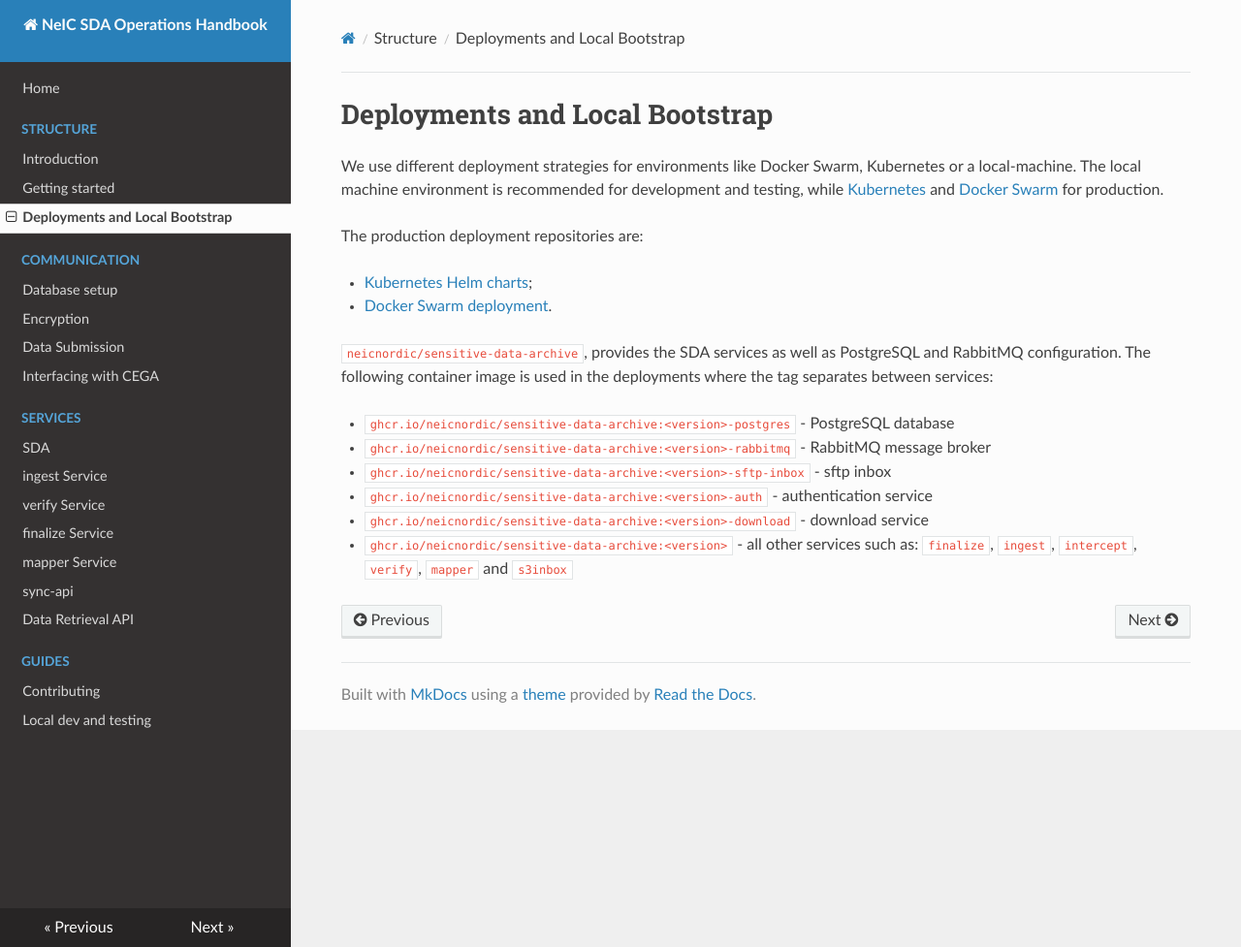
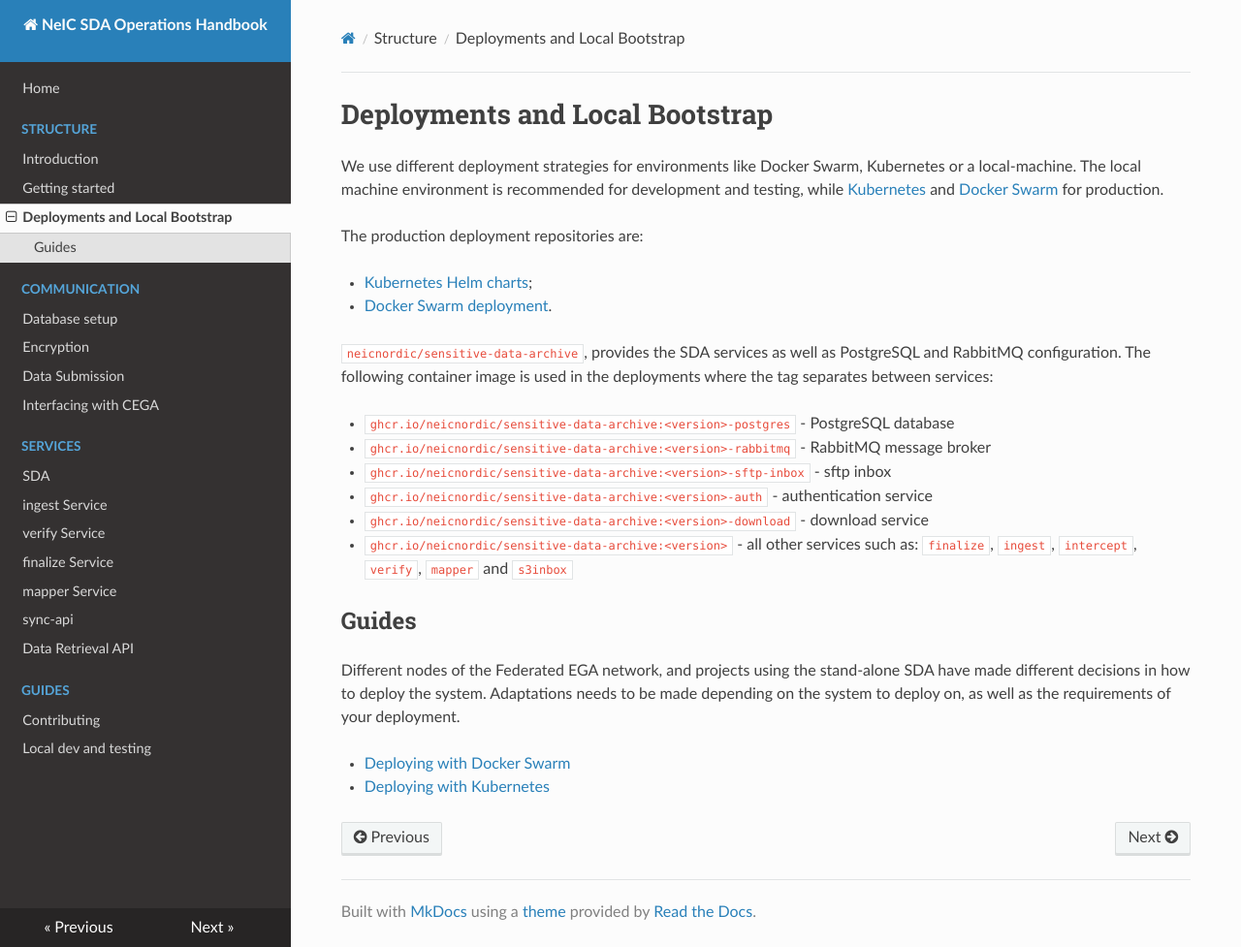
Before and after one commit to neicnordic/neic-sda, an MkDocs documentation site: the page built from docs/deploy.md, in a window 1280 px wide and 977 px high. Shown: the whole window at 97% size. Built offline with MkDocs 1.6.1, drawn with Linux system fonts in a browser that asks for light colours; nearby versions of some CDN libraries.

Commit message:
have one deployment guide in documentation

```diff
--- a/docs/deploy.md
+++ b/docs/deploy.md
@@ -10,8 +10,7 @@ Swarm](https://docs.docker.com/engine/swarm/) for production.
 The production deployment repositories are:
 
 -   [Kubernetes Helm charts](https://github.com/neicnordic/sensitive-data-archive/tree/main/charts);
--   [Docker Swarm
-    deployment](https://github.com/neicnordic/LocalEGA-deploy-swarm/).
+-   [Docker Swarm deployment](https://github.com/neicnordic/LocalEGA-deploy-swarm/).
 
 `neicnordic/sensitive-data-archive`, provides the SDA services as well as PostgreSQL and RabbitMQ configuration. The following container image is used in the deployments where the tag separates between services:
 
@@ -21,3 +20,12 @@ The production deployment repositories are:
 - `ghcr.io/neicnordic/sensitive-data-archive:<version>-auth` - authentication service
 - `ghcr.io/neicnordic/sensitive-data-archive:<version>-download` - download service
 - `ghcr.io/neicnordic/sensitive-data-archive:<version>` - all other services such as: `finalize`, `ingest`, `intercept`, `verify`, `mapper` and `s3inbox`
+
+Guides
+------
+
+Different nodes of the Federated EGA network, and projects using the stand-alone SDA have made different decisions in how to deploy the system.
+Adaptations needs to be made depending on the system to deploy on, as well as the requirements of your deployment.
+
+- [Deploying with Docker Swarm](guides/deploy-swarm.md)
+- [Deploying with Kubernetes](guides/deploy-k8s.md)
```
Also changed, not shown: docs/guides/deployment.md (deleted, +0 -16 lines).
